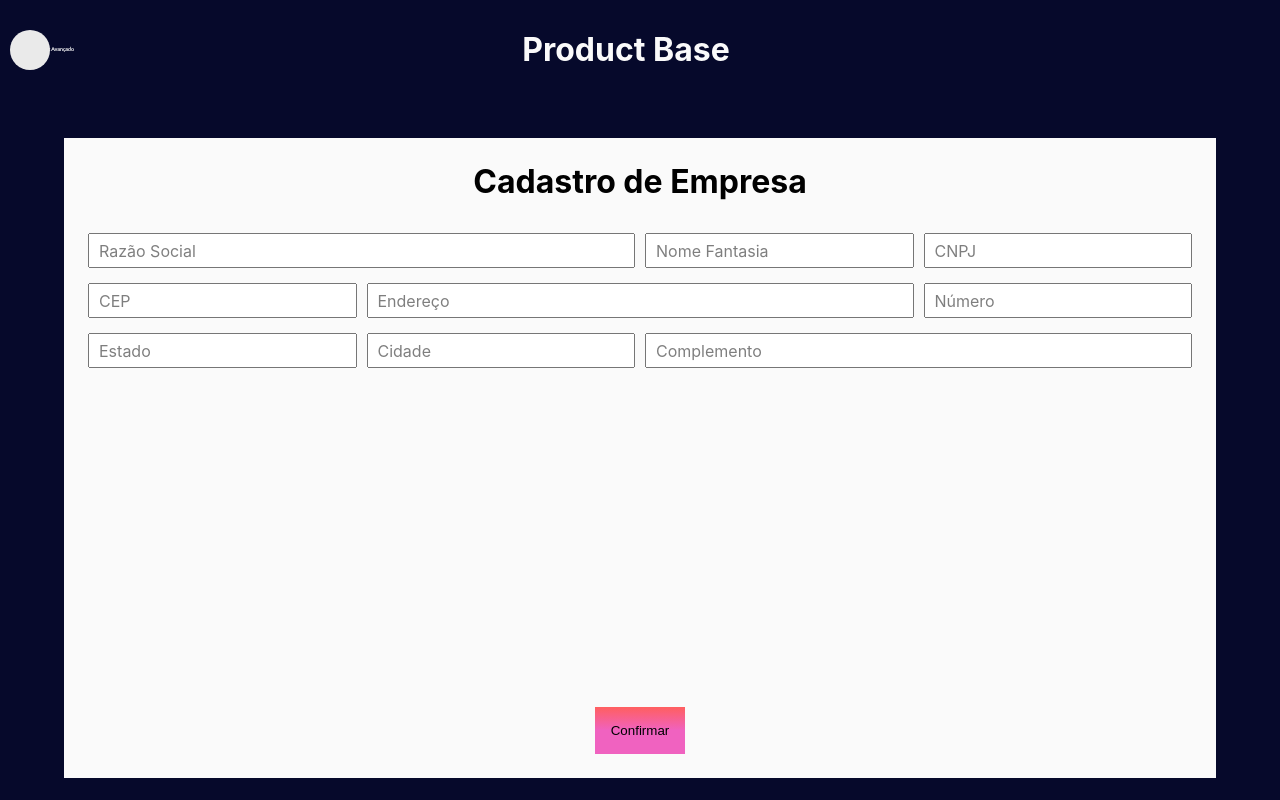
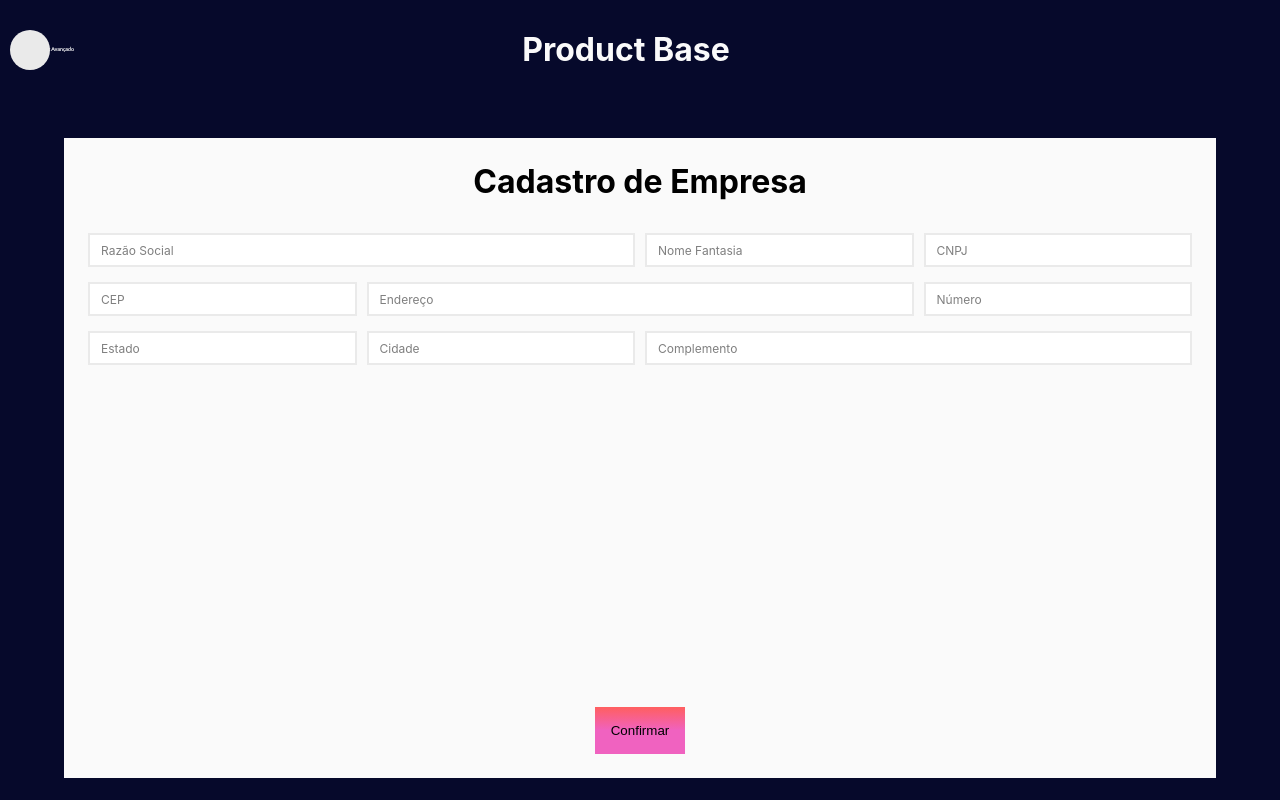
Before and after one commit to henriquequeirozcunha/card-redux-tool-kit, a Next.js app: page /company in a window 1280 px wide. Shown: the top 800 px of the page. Built offline with nearby package versions, Linux system fonts and the light colour scheme; some icons are missing; a web font is replaced by a local one.

Commit message:
refactor: code improvements

```diff
--- a/src/components/Grid/index.tsx
+++ b/src/components/Grid/index.tsx
@@ -13,5 +13,7 @@
 
     column-gap: 1rem;
     row-gap: 1.5rem;
+
+    align-items: start;
   `}
 `
--- a/src/components/Select/index.tsx
+++ b/src/components/Select/index.tsx
@@ -5,7 +5,7 @@
 import Button from 'components/Button'
 import TextInput from 'components/TextInput'
 
-type ListItem = {
+export type ListItem = {
   label: string
   value: string
   selected?: boolean
@@ -18,6 +18,7 @@
   options: T[]
   isMultiple?: boolean
   onSubmit?: (selectedList: T[]) => void
+  title_position?: 'top' | 'float'
 }
 
 const Select = <T extends ListItem>({
@@ -26,7 +27,8 @@
   span = 'all',
   options,
   isMultiple = false,
-  onSubmit
+  onSubmit,
+  title_position = 'top'
 }: SelectProps<T>) => {
   const [isOpen, setIsOpen] = useState(opened)
   const [listSelect, setlistSelect] = useState(options)
@@ -93,9 +95,14 @@
 
   return (
     <S.Wrapper span={span}>
-      <S.Title>{title}</S.Title>
+      {title_position === 'top' && <S.Title>{title}</S.Title>}
 
-      <S.InputWrapper onClick={() => handleSetIsOpen()}>
+      <S.InputWrapper
+        hasContent={!!selectedItems.length}
+        onClick={() => handleSetIsOpen()}
+      >
+        {title_position === 'float' && <S.Title>{title}</S.Title>}
+
         {isMultiple && (
           <S.ClearFilterIconWrapper
             onClick={(e) => {
--- a/src/components/Select/styles.ts
+++ b/src/components/Select/styles.ts
@@ -5,6 +5,9 @@
 
 export const Wrapper = styled.main<WrapperProps>`
   ${({ theme, span }) => css`
+    border: 2px solid ${theme.colors.lightGray};
+
+    height: 100%;
     display: flex;
     flex-direction: column;
     gap: 1rem;
@@ -18,8 +21,24 @@
   `}
 `
 
-export const Title = styled.div`
-  ${({ theme }) => css``}
+type TitleProps = {
+  title_position?: 'top' | 'float'
+}
+
+export const Title = styled.label<TitleProps>`
+  ${({ theme }) => css`
+    position: absolute;
+    pointer-events: none;
+
+    opacity: 0.5;
+    background-color: transparent;
+    left: 1.1rem;
+    top: 50%;
+    transform: translateY(-50%);
+    transition: all 0.3s ease-in;
+
+    font-size: ${theme.font.sizes.xsmall};
+  `}
 `
 
 const contentModifiers = {
@@ -41,7 +60,7 @@
 
 export const Content = styled.div<{ isOpen: boolean }>`
   ${({ theme, isOpen }) => css`
-    width: 100%;
+    width: max-content;
     position: absolute;
     background-color: ${theme.colors.white};
 
@@ -73,8 +92,11 @@
 export const IconWrapper = styled.div`
   ${({ theme }) => css`
     color: ${theme.colors.secondary};
-    width: 2rem;
-    height: 2rem;
+    width: 1.5rem;
+    height: 1.5rem;
+
+    display: flex;
+    align-items: center;
   `}
 `
 
@@ -92,6 +114,9 @@
     right: 0.5rem;
     top: 50%;
     transform: translateY(-50%);
+
+    display: flex;
+    align-items: center;
   `}
 `
 
@@ -105,25 +130,49 @@
     display: flex;
   `}
 `
-export const InputWrapper = styled.div`
-  ${({ theme }) => css`
+type InputProps = {
+  hasContent?: boolean
+}
+
+export const InputWrapper = styled.div<InputProps>`
+  ${({ theme, hasContent }) => css`
+    height: 100%;
     cursor: pointer;
     display: flex;
     flex-wrap: wrap;
     position: relative;
 
-    min-height: 5rem;
-    padding: 1rem;
-    padding-left: 3rem;
+    min-height: 3rem;
     background-color: white;
+
+    &:active > ${Title}, &:focus > ${Title}, &:hover > ${Title} {
+      top: -0.1rem;
+      opacity: 1;
+      left: 0.5rem;
+      font-size: 1.2rem;
+      background-color: white;
+    }
+
+    ${hasContent &&
+    css`
+      & > ${Title} {
+        top: -0.1rem;
+        opacity: 1;
+        left: 0.5rem;
+        font-size: 1.2rem;
+        background-color: white;
+      }
+    `}
   `}
 `
 export const SelectedItem = styled.div`
   ${({ theme }) => css`
     display: flex;
+    align-items: center;
     gap: 1rem;
 
-    padding: 0.5rem;
+    padding-left: 0.5rem;
+    font-size: ${theme.font.sizes.xsmall};
   `}
 `
 
--- a/src/components/TextInput/styles.ts
+++ b/src/components/TextInput/styles.ts
@@ -28,6 +28,7 @@
 
 export const Wrapper = styled.div<WrapperProps>`
   ${({ theme, span }) => css`
+    border: 2px solid ${theme.colors.lightGray};
     width: 100%;
 
     ${span && span === 'full' && wrapperModifiers.fullWidth()}
@@ -44,6 +45,7 @@
     position: relative;
 
     width: 100%;
+    min-height: 3rem;
 
     ${hasError && wrapperModifiers.withError(theme)}
   `}
@@ -55,7 +57,10 @@
 
 export const Input = styled.input<InputProps>`
   ${({ theme, hasContent }) => css`
-    padding: ${theme.spacings.xxsmall};
+    border: none;
+
+    min-height: 3rem;
+    padding: 0.5rem;
     width: 100%;
 
     &:active ~ ${Label}, &:focus ~ ${Label}, &:hover ~ ${Label} {
@@ -90,6 +95,8 @@
     top: 50%;
     transform: translateY(-50%);
     transition: all 0.3s ease-in;
+
+    font-size: ${theme.font.sizes.xsmall};
   `}
 `
 export const ErrorWrapper = styled.div`
--- a/src/templates/CompanyForm/index.tsx
+++ b/src/templates/CompanyForm/index.tsx
@@ -9,6 +9,7 @@
 
 import * as S from './styles'
 import * as yup from 'yup'
+import Select from 'components/Select'
 
 yup.setLocale(pt)
 
@@ -25,6 +26,29 @@
     address_complement: yup.string().required('Complemento é obrigatório')
   })
   .required()
+
+const listStates = [
+  {
+    label: 'Pernambuco',
+    value: 'PE'
+  },
+  {
+    label: 'Paraíba',
+    value: 'PB'
+  },
+  {
+    label: 'Rio Grande do Norte',
+    value: 'RN'
+  },
+  {
+    label: 'Rio de Janeiro',
+    value: 'RJ'
+  },
+  {
+    label: 'São Paulo',
+    value: 'SP'
+  }
+]
 
 const CompanyForm = () => {
   const {
@@ -91,11 +115,16 @@
                 {...register('address_number')}
               />
 
-              <TextInput
-                label="Estado"
+              <Select
                 span="3"
-                error={errors?.address_state?.message as string}
+                title="Estado"
+                title_position="float"
+                // error={errors?.address_state?.message as string}
                 {...register('address_state')}
+                options={listStates.map(({ label, value }) => ({
+                  label,
+                  value
+                }))}
               />
 
               <TextInput
```
Also changed, not shown: 1 other file (tests, documents, lock files or other folders).
